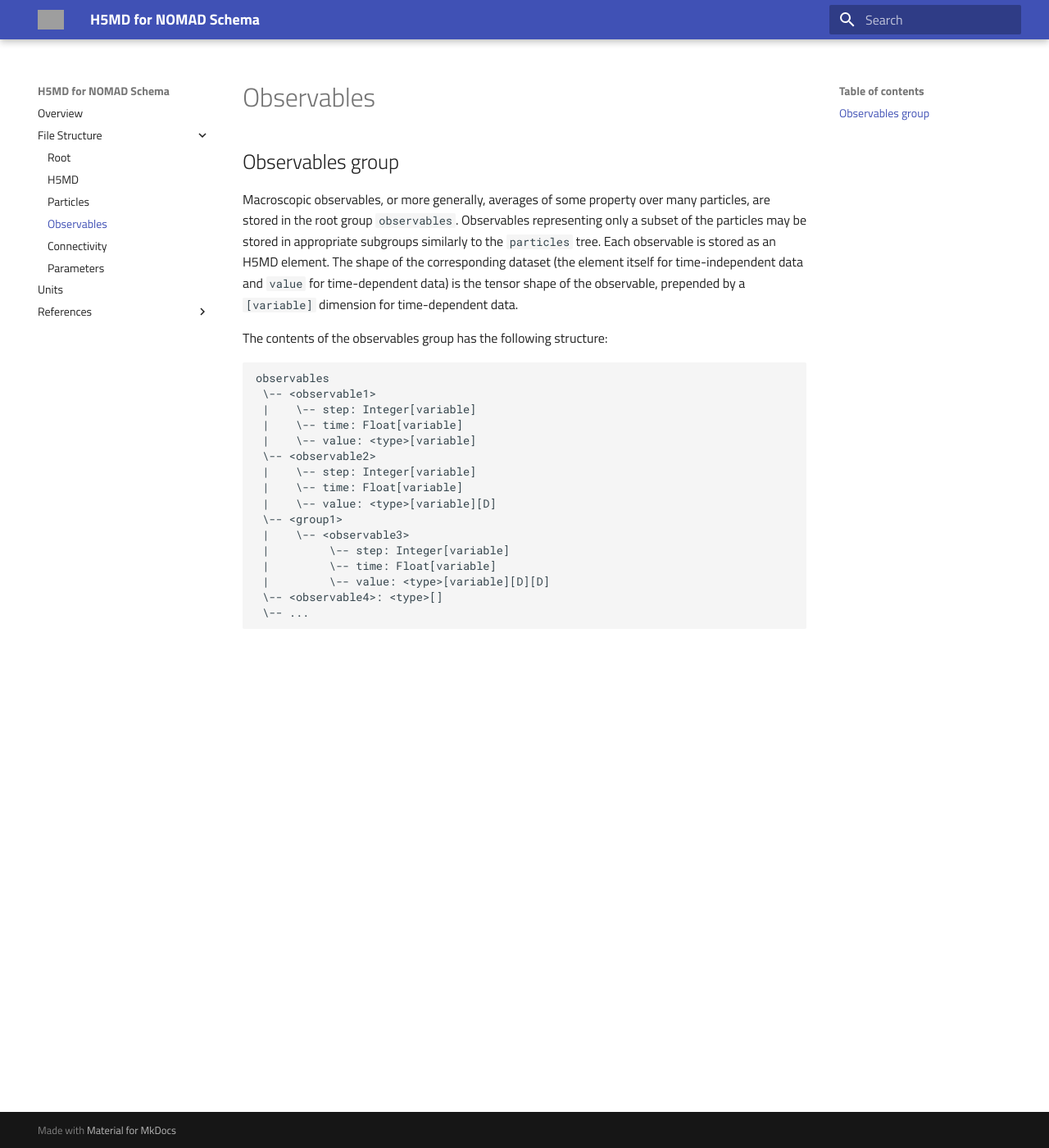
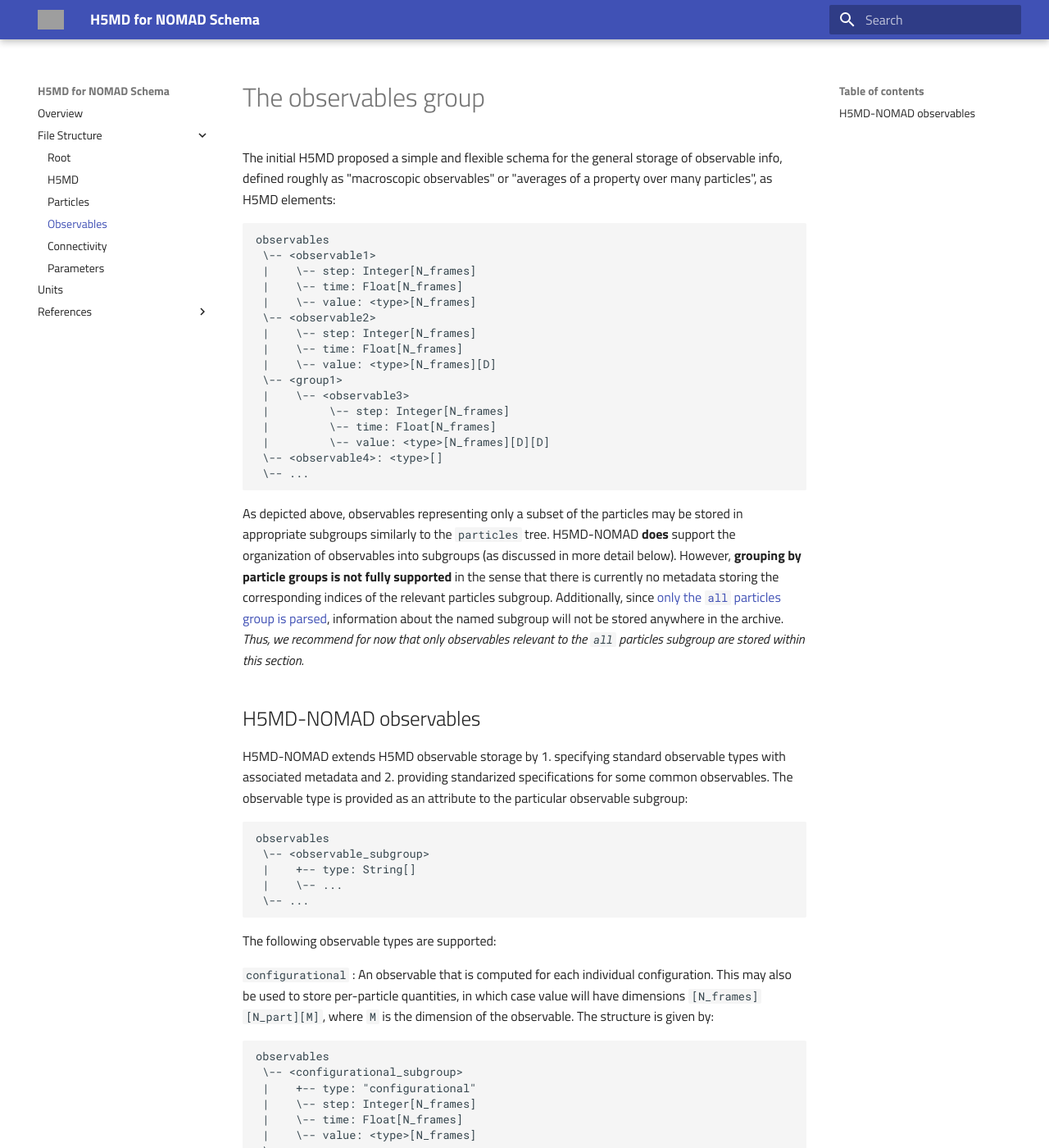
Before and after one commit to FAIRmat-NFDI/AreaC-DOC-H5MD-for-NOMAD, an MkDocs documentation site: the page built from docs/file_structure/observables.md, in a window 1280 px wide and 1400 px high. Shown: the whole window at 82% size. Built offline with MkDocs 1.6.1 and Material for MkDocs 9.7.7, drawn with Linux system fonts in a browser that asks for light colours; some of the changed text lies outside the part shown; grey boxes are pictures that could not be loaded.

Commit message:
initial work on observables page

```diff
--- a/docs/file_structure/observables.md
+++ b/docs/file_structure/observables.md
@@ -1,29 +1,119 @@
-Observables group
------------------
+# The observables group
 
-Macroscopic observables, or more generally, averages of some property over many
-particles, are stored in the root group `observables`. Observables representing
-only a subset of the particles may be stored in appropriate subgroups similarly
-to the `particles` tree. Each observable is stored as an H5MD element. The
-shape of the corresponding dataset (the element itself for time-independent data
-and `value` for time-dependent data) is the tensor shape of the observable,
-prepended by a `[variable]` dimension for time-dependent data.
-
-The contents of the observables group has the following structure:
+The initial H5MD proposed a simple and flexible schema for the general storage of observable info, defined roughly as "macroscopic observables" or "averages of a property over many particles", as H5MD elements:
 
     observables
      \-- <observable1>
-     |    \-- step: Integer[variable]
-     |    \-- time: Float[variable]
-     |    \-- value: <type>[variable]
+     |    \-- step: Integer[N_frames]
+     |    \-- time: Float[N_frames]
+     |    \-- value: <type>[N_frames]
      \-- <observable2>
-     |    \-- step: Integer[variable]
-     |    \-- time: Float[variable]
-     |    \-- value: <type>[variable][D]
+     |    \-- step: Integer[N_frames]
+     |    \-- time: Float[N_frames]
+     |    \-- value: <type>[N_frames][D]
      \-- <group1>
      |    \-- <observable3>
-     |         \-- step: Integer[variable]
-     |         \-- time: Float[variable]
-     |         \-- value: <type>[variable][D][D]
+     |         \-- step: Integer[N_frames]
+     |         \-- time: Float[N_frames]
+     |         \-- value: <type>[N_frames][D][D]
      \-- <observable4>: <type>[]
      \-- ...
+
+<a id="obs_para2"></a>
+
+As depicted above, observables representing only a subset of the particles may be stored in appropriate subgroups similarly to the `particles` tree. H5MD-NOMAD **does** support the organization of observables into subgroups (as discussed in more detail below). However, **grouping by particle groups is not fully supported** in the sense that there is currently no metadata storing the corresponding indices of the relevant particles subgroup. Additionally, since [only the `all` particles group is parsed](particles.md#the-particles-group), information about the named subgroup will not be stored anywhere in the archive. *Thus, we recommend for now that only observables relevant to the `all` particles subgroup are stored within this section.*
+<!-- TODO - not sure about this, it might be fine if you can add additional metadata that is stored -->
+
+## H5MD-NOMAD observables
+
+H5MD-NOMAD extends H5MD observable storage by 1. specifying standard observable types with associated metadata and 2. providing standarized specifications for some common observables.
+The observable type is provided as an attribute to the particular observable subgroup:
+
+    observables
+     \-- <observable_subgroup>
+     |    +-- type: String[]
+     |    \-- ...
+     \-- ...
+
+The following observable types are supported:
+
+`configurational`
+:   An observable that is computed for each individual configuration. This may also be used to store per-particle quantities, in which case value will have dimensions `[N_frames][N_part][M]`, where `M` is the dimension of the observable. The structure is given by:
+
+    observables
+     \-- <configurational_subgroup>
+     |    +-- type: "configurational"
+     |    \-- step: Integer[N_frames]
+     |    \-- time: Float[N_frames]
+     |    \-- value: <type>[N_frames]
+     \-- ...
+
+`ensemble_average`
+:   An observable that is computed by averaging over multiple configurations. The structure is given by:
+
+    observables
+     \-- <ensemble_average_subgroup>
+     |    +-- type: "ensemble_average"
+     |    \-- (label): String[]
+     |    \-- (n_variables): Integer
+     |    \-- (variables_name): String[n_variables][]
+     |    \-- (n_bins): Integer[]
+     |    \-- bins: Float[n_bins][]
+     |    \-- value: <type>[n_bins][]
+     |    \-- (frame_start): Integer
+     |    \-- (frame_end): Integer
+     |    \-- (n_smooth): Integer
+     |    \-- (type): String[]
+     |    \-- (error_type): String[]
+     |    \-- (errors): Float[n_bins]
+     |    \-- (error_labels): String[]
+     |    \-- (frame_end): Integer
+     |    \-- (<custom_dataset>): <type>[]
+     \-- ...
+
+* `label`
+:   describes the particles involved in determining the property.
+
+* `n_variables`
+:   dimensionality of the observable. Can also be infered from leading dimension of `bins`.
+
+* `variables_name`
+:   name/description of the independent variables along which the observable is defined.
+
+* `n_bins`
+:   number of bins along each dimension of the observable. Either single Integer for 1-D observables, or a list of Integers for multi-dimensional observable. Can also be infered from dimensions of `bins`.
+
+* `bins`
+:   value of the bins used for calculating the observable along each dimension of the observable.
+
+* `value`
+:   value of the calculated ensemble average at each bin.
+
+* `frame_start`
+:   trajectory frame index at which the averaging begins. **This index must correspond to the list of steps and times in `particles.all.position`.**
+
+* `frame_end`
+:   trajectory frame index at which the averaging ends. **This index must correspond to the list of steps and times in `particles.all.position`.**
+
+* `n_smooth`
+:   number of bins over which the running average was computed for `value`.
+
+* `type`
+:   describes if the observable is calculated at the molecular or atomic level.
+<!-- TODO - not sure if this is useful -->
+
+* `error_type`
+:   describes the type of error reported for this observable. Examples: `Pearson correlation coefficient`, `mean squared error`.
+
+* `errors`
+:   value of the error at each bin. Can be multidimensional with corresponding label stored in `error_labels`.
+
+* `error_labels`
+:   describes the error along individual dimensions for multi-D errors.
+
+* `<custom_dataset>`
+:   additional metadata may be given as necessary.
+<!-- TODO - Is this really parsed?! -->
+
+`time_correlation`
+:   An obervable that is computed by calculating correlations between configurations in time.
```
Also changed, not shown: docs/file_structure/particles.md (+19 -15 lines), docs/references/unsupported.md (+5 -1 lines), docs/units.md (+1 -1 lines).
